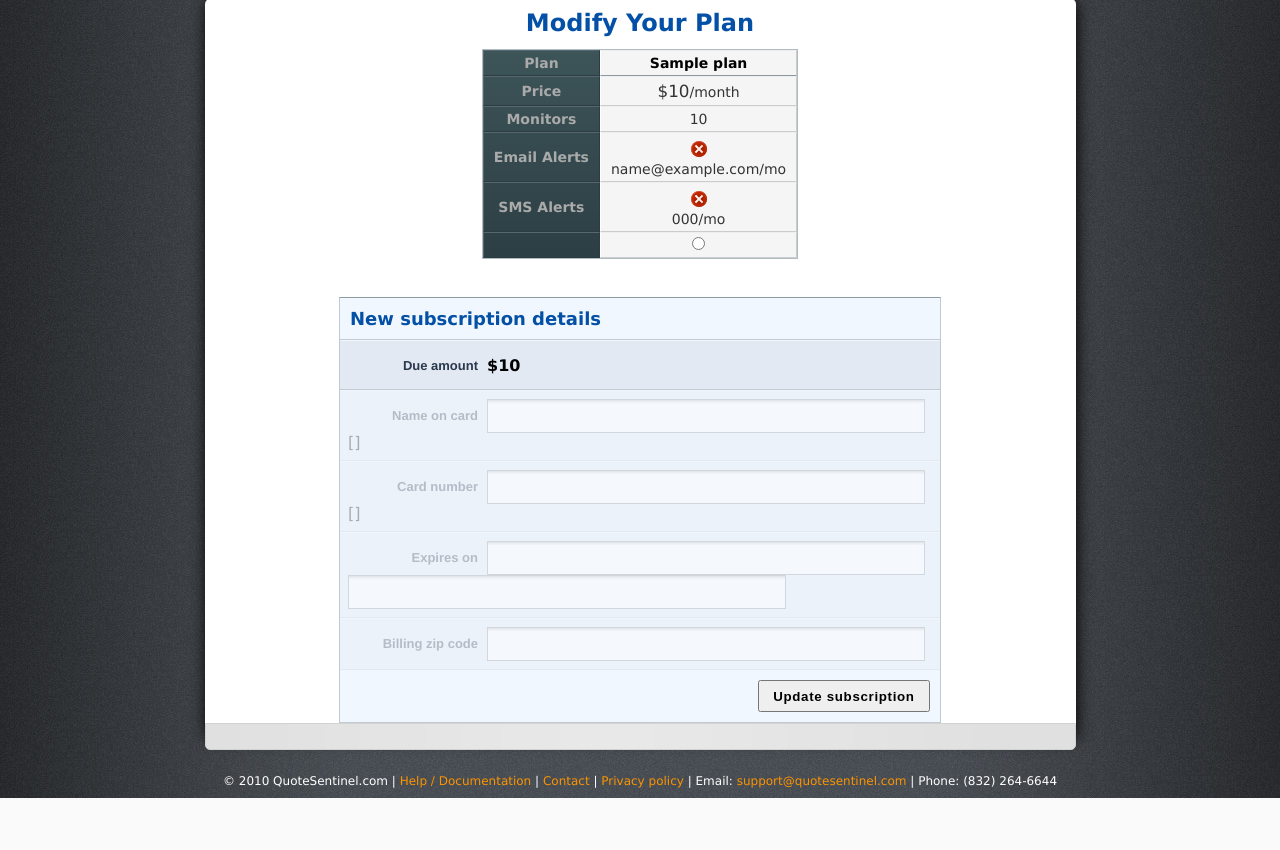
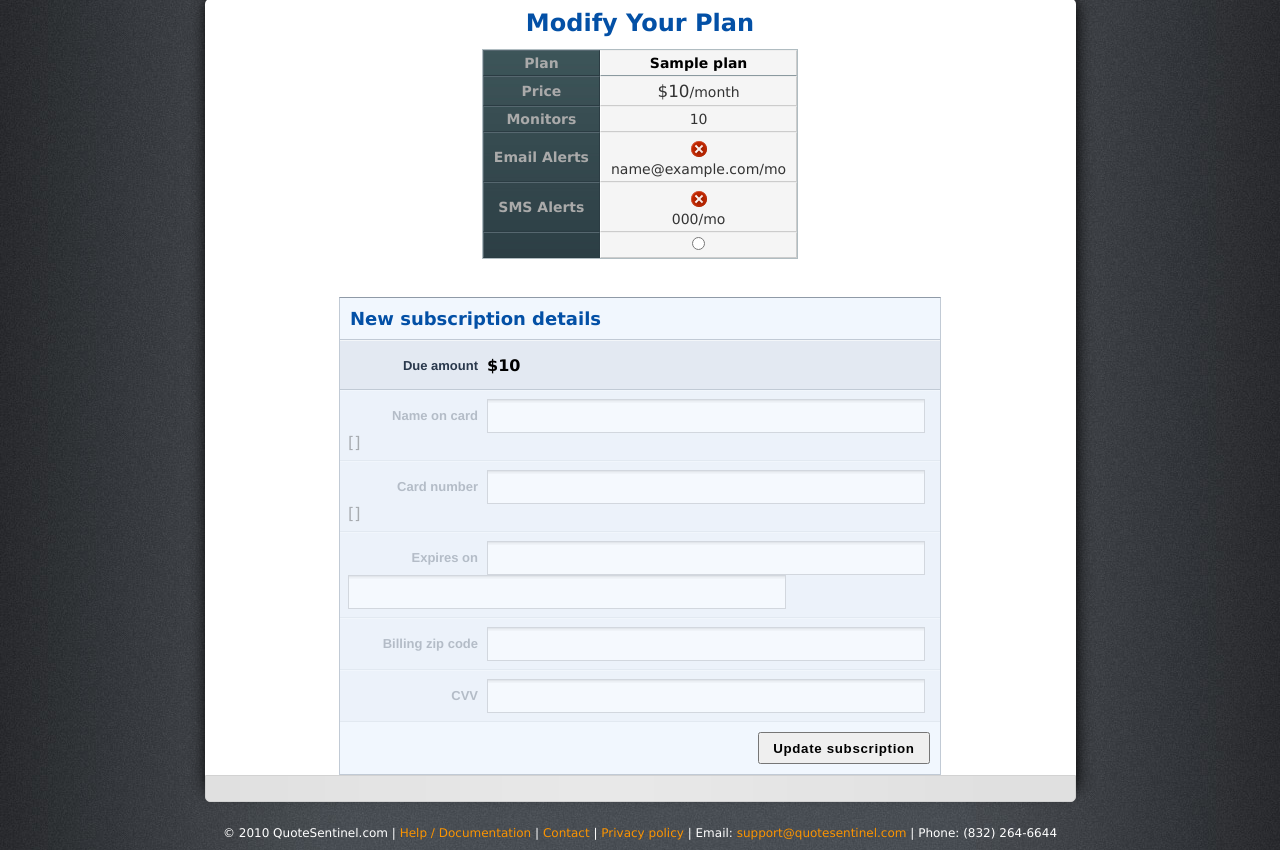
Before and after one commit to ezl/chromano_trial, a Django app: template templates/upgrade.html in a window 1280 px wide. Shown: the part 65-915 px from the top of the page. Before the commit the page ends 863 px from the top, so only its background shows below. Run offline with Django 3.2, Linux system fonts and the light colour scheme; the template is opened without the code that fills it: most values are stand-ins (such as "Sample title", 1, 10 or a date in 2020); form fields are guessed from the names that the template uses; some libraries are stand-ins or nearby versions.

Commit message:
put back CVV field

```diff
--- a/apps/monitor/forms.py
+++ b/apps/monitor/forms.py
@@ -19,7 +19,7 @@ class RegistrationForm(UserCreationForm):
         choices=[(n, '%02d' % n) for n in xrange(1, 13)])
     card_expires_year = forms.ChoiceField(required=False,
         choices=[(n, n) for n in xrange(2010, 2020)])
-    # card_cvv = forms.IntegerField(required=False)
+    card_cvv = forms.IntegerField(required=False)
     billing_zip_code = USZipCodeField(required=False)
 
     def __init__(self, free, **kwargs):
@@ -103,7 +103,7 @@ class UpgradeForm(forms.Form):
         choices=[(n, '%02d' % n) for n in xrange(1, 13)])
     card_expires_year = forms.ChoiceField(required=False,
         choices=[(n, n) for n in xrange(2010, 2020)])
-    # card_cvv = forms.IntegerField(required=False)
+    card_cvv = forms.IntegerField(required=False)
     billing_zip_code = USZipCodeField(required=False)
 
     def __init__(self, free, **kwargs):
@@ -148,7 +148,7 @@ def update_subscription(sub, data, user):
     sub.cc_expiration = '%02d/%s' % \
         (int(data['card_expires_month']), data['card_expires_year'])
     sub.cc_zip = data['billing_zip_code']
-    # sub.cc_card_code = '%03d' % data['card_cvv']
+    sub.cc_card_code = '%03d' % data['card_cvv']
     if user.first_name != first_name or user.last_name != last_name:
         user.first_name = first_name
         user.last_name = last_name
--- a/templates/upgrade.html
+++ b/templates/upgrade.html
@@ -115,8 +115,12 @@ jQuery(function($) {
         {{ form.card_expires_year }}
     </div>
     <div class="cc-data">
-        <label for="id_card_expires_month">Billing zip code</label>
+        <label for="id_billing_zip_code">Billing zip code</label>
         {{ form.billing_zip_code }}
+    </div>
+    <div class="cc-data">
+        <label for="id_card_cvv">CVV</label>
+        {{ form.card_cvv }}
     </div>
     <footer>
       <button type="submit" id="submit">Update subscription</button>
```
Also changed, not shown: templates/register.html (+6 -1 lines).
